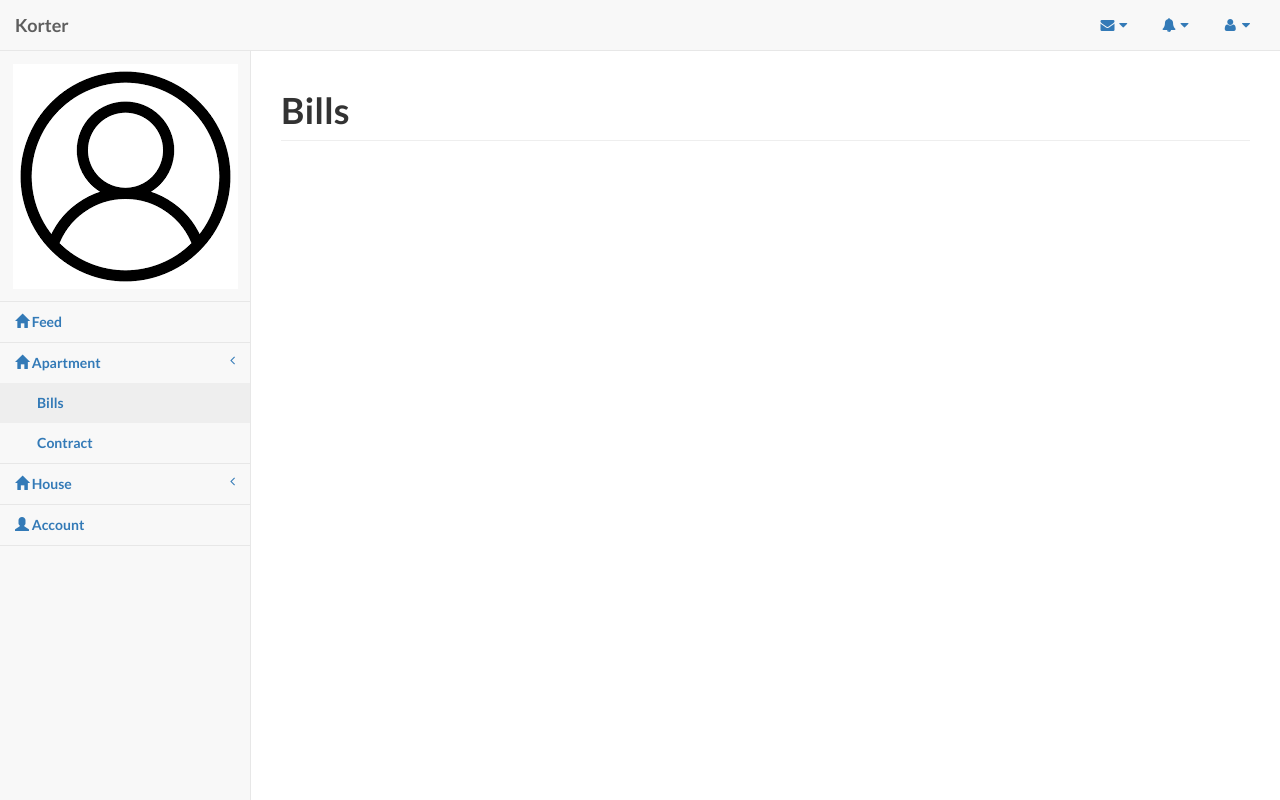
After one commit to gkgranada/korter-bootcamp, a Django app: page /app/bills/ in a window 1280 px wide. The commit adds this page. Run offline with Django 3.2, Linux system fonts and the light colour scheme; some libraries are stand-ins or nearby versions.

Commit message:
add bills page

```diff
--- a/apps/korter/templates/korter/base.html
+++ b/apps/korter/templates/korter/base.html
@@ -163,7 +163,7 @@
                             <a href="#"><i class="glyphicon glyphicon-home"></i> Apartment<span class="fa arrow"></span></a>
                             <ul class="nav nav-second-level">
                                 <li>
-                                    <a href="flot.html">Bills</a>
+                                    <a href="{% url "bills" %}">Bills</a>
                                 </li>
                                 <li>
                                     <a href="{% url "contract" %}">Contract</a>
--- /dev/null
+++ b/apps/korter/templates/korter/bills.html
@@ -0,0 +1,10 @@
+{% extends "korter/base.html" %}
+
+{% block title %}
+<title>Bills</title>
+{% endblock %}
+
+{% block header %}Bills{% endblock %}
+
+{% block content %}
+{% endblock %}
--- a/apps/korter/urls.py
+++ b/apps/korter/urls.py
@@ -7,4 +7,6 @@ urlpatterns = [
     url(r'^feed/$', views.feed_view, name='feed'),
     url(r'^neighbours/$', views.neighbour_view, name='neighbours'),
     url(r'^contract/$', views.contract_view, name='contract'),
+    url(r'^bills/$', views.bill_view, name='bills'),
+
 ]
--- a/apps/korter/views.py
+++ b/apps/korter/views.py
@@ -15,3 +15,6 @@ def neighbour_view(request):
 
 def contract_view(request):
     return TemplateResponse(request, "korter/contract.html", {})
+
+def bill_view(request):
+    return TemplateResponse(request, "korter/bills.html", {})
```
